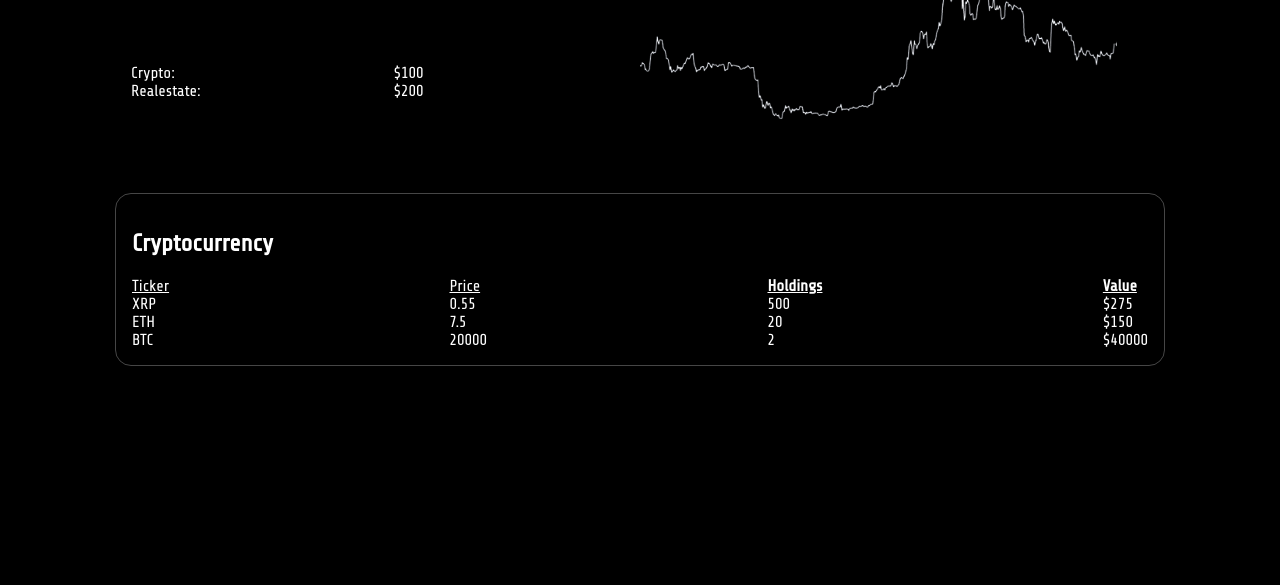
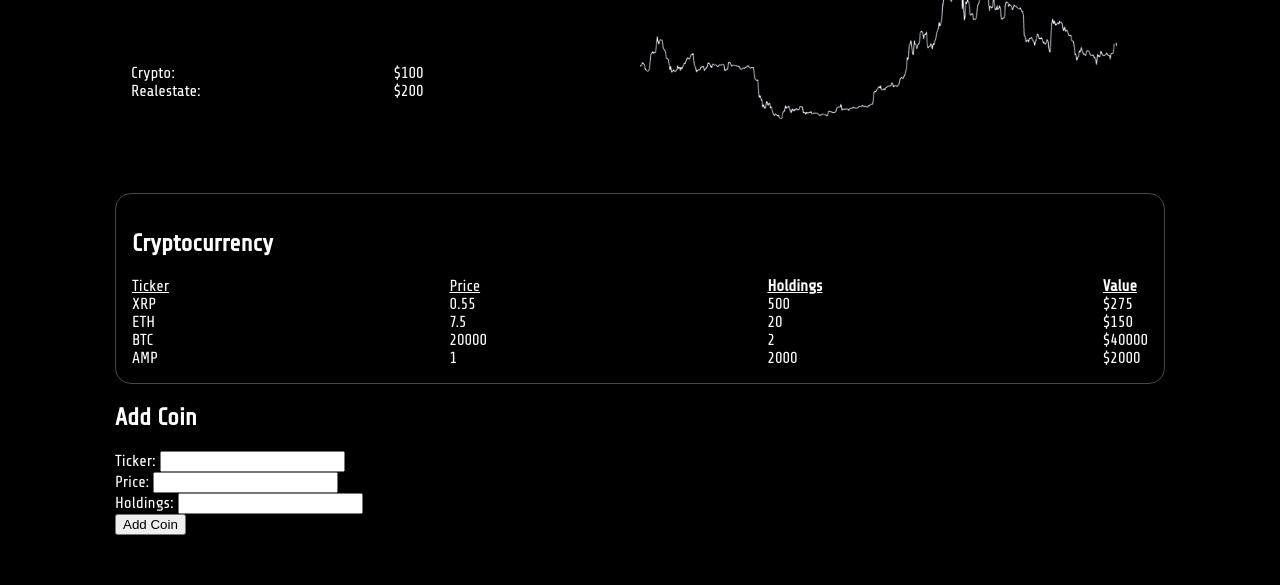
Before and after one commit to jpea2/xvwealth-draft, a plain HTML site: page index.html in a window 1280 px wide. Shown: the part 215-800 px from the top of the page. Drawn offline with Linux system fonts and the light colour scheme.

Commit message:
added form to add new coin

```diff
--- a/app.js
+++ b/app.js
@@ -13,6 +13,11 @@ let coins = [
         ticker: "BTC",
         price: 20000,
         holdings: 2
+    },
+    {
+        ticker: "AMP",
+        price: 1,
+        holdings: 2000
     }
 ];
 
@@ -23,7 +28,6 @@ let holdings = document.querySelector("#holdings");
 let displayValue = document.querySelector("#valueOfHoldings")
 
 let totalValue = 0;
-
 
 for (let i = 0; i < coins.length; i++) {
     ticker.innerHTML += `<li>${coins[i].ticker}</li>`;
@@ -46,3 +50,15 @@ function addCoin(ticker, price, holdings) {
         holdings: holdings
     });
 }
+
+// Submit form handler
+document.getElementById('addCoinForm').addEventListener('submit', function(event) {
+    event.preventDefault();
+
+    let ticker = document.getElementById('ticker-input').value;
+    let price = parseFloat(document.getElementById('price-input').value);
+    let holdings = parseInt(document.getElementById('holdings-input').value);
+
+    addCoin(ticker, price, holdings);
+    displayCoins()
+});
--- a/index.html
+++ b/index.html
@@ -65,6 +65,20 @@
                 </ul>
             </ul>
         </div>
+        <h2>Add Coin</h2>
+
+        <form id="addCoinForm">
+            <label for="ticker">Ticker:</label>
+            <input type="text" id="ticker-input" name="ticker"><br>
+
+            <label for="price">Price:</label>
+            <input type="number" id="price-input" name="price"><br>
+
+            <label for="holdings">Holdings:</label>
+            <input type="number" id="holdings-input" name="holdings"><br>
+
+            <button type="submit">Add Coin</button>
+        </form>
 
     </main>
     <footer></footer>
```
